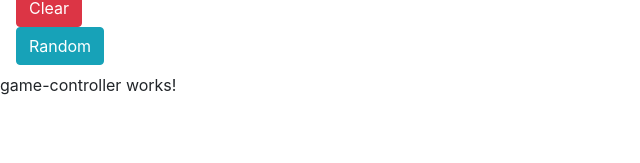
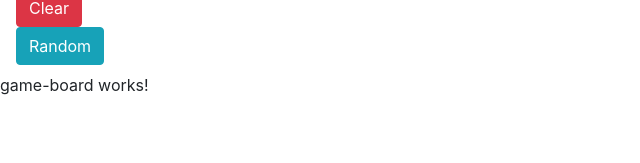
Before and after one commit to sm1215/gol, an Angular app: page / in a window 1280 px wide. Shown: the part 135-298 px from the top of the page, without its empty margins (0-640 px from the left). Built offline with nearby package versions, Linux system fonts and the light colour scheme.

Commit message:
leaving off - trying to pass data from parent to child components

```diff
--- a/src/app/game-controller/game-board/game-board.component.ts
+++ b/src/app/game-controller/game-board/game-board.component.ts
@@ -1,15 +1,25 @@
-import { Component, OnInit } from '@angular/core';
+import { Component, OnInit, OnChanges, Input } from '@angular/core';
 
 @Component({
   selector: 'app-game-board',
   templateUrl: './game-board.component.html',
   styleUrls: ['./game-board.component.css']
 })
-export class GameBoardComponent implements OnInit {
+export class GameBoardComponent implements OnInit, OnChanges {
+  @Input()
+  bounds = {
+    height: 0,
+    width: 0
+  };
 
-  constructor() { }
+  constructor() {
+  }
 
   ngOnInit() {
   }
 
+  ngOnChanges() {
+    console.log('bounds', this.bounds);
+  }
+
 }
--- a/src/app/game-controller/game-controller.component.html
+++ b/src/app/game-controller/game-controller.component.html
@@ -1,3 +1,3 @@
-<p>
-  game-controller works!
-</p>
+<app-game-board
+  [bounds]="bounds">
+</app-game-board>
--- a/src/app/game-controller/game-controller.component.ts
+++ b/src/app/game-controller/game-controller.component.ts
@@ -1,4 +1,6 @@
 import { Component, OnInit } from '@angular/core';
+
+const boardBounds = { height: 20, width: 20 };
 
 @Component({
   selector: 'app-game-controller',
@@ -7,10 +9,12 @@ import { Component, OnInit } from '@angular/core';
 })
 export class GameControllerComponent implements OnInit {
 
-  // @Input() gameState
-  constructor() { }
+  constructor() {
+
+  }
 
   ngOnInit() {
+
   }
 
 }
```
